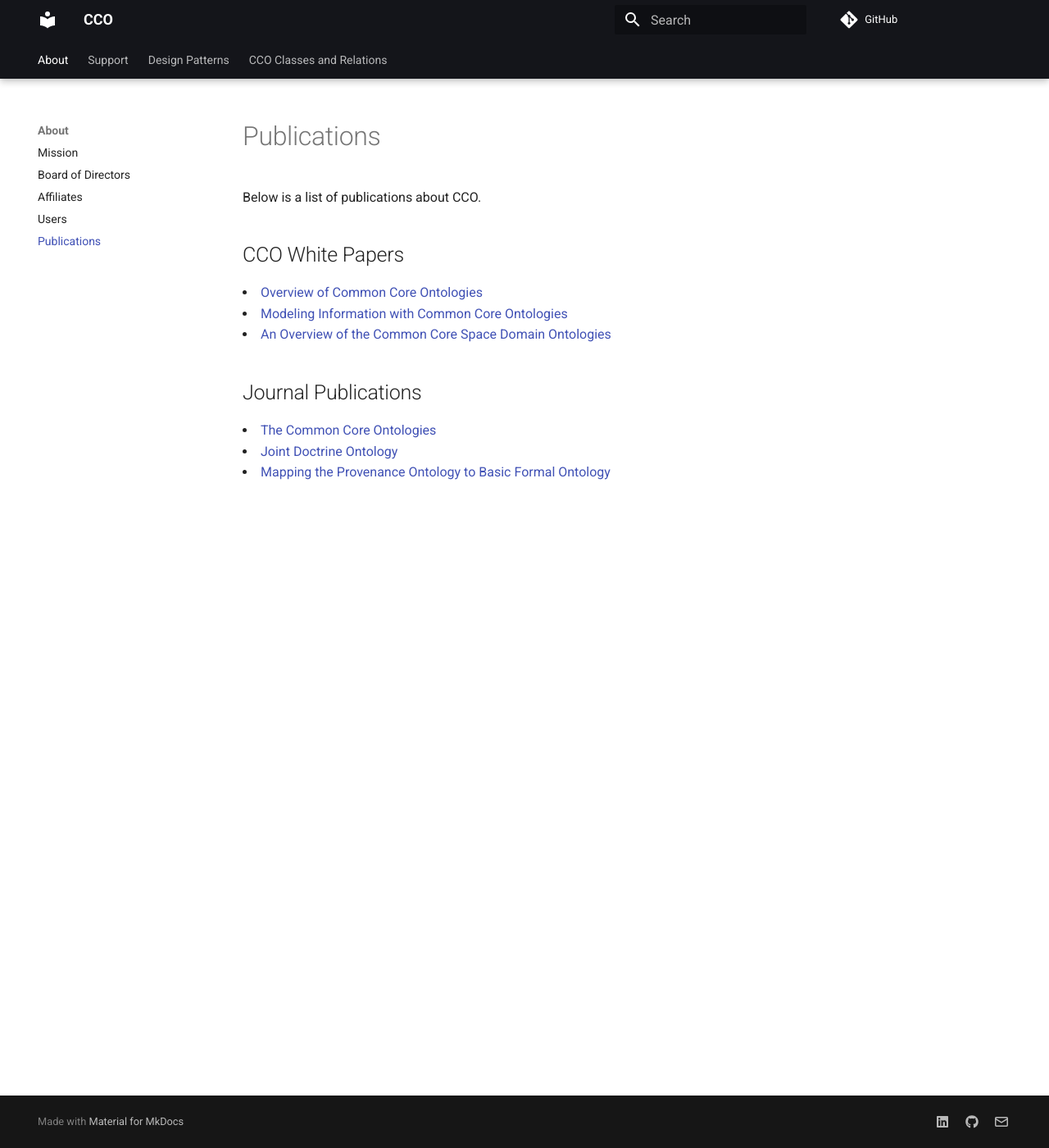
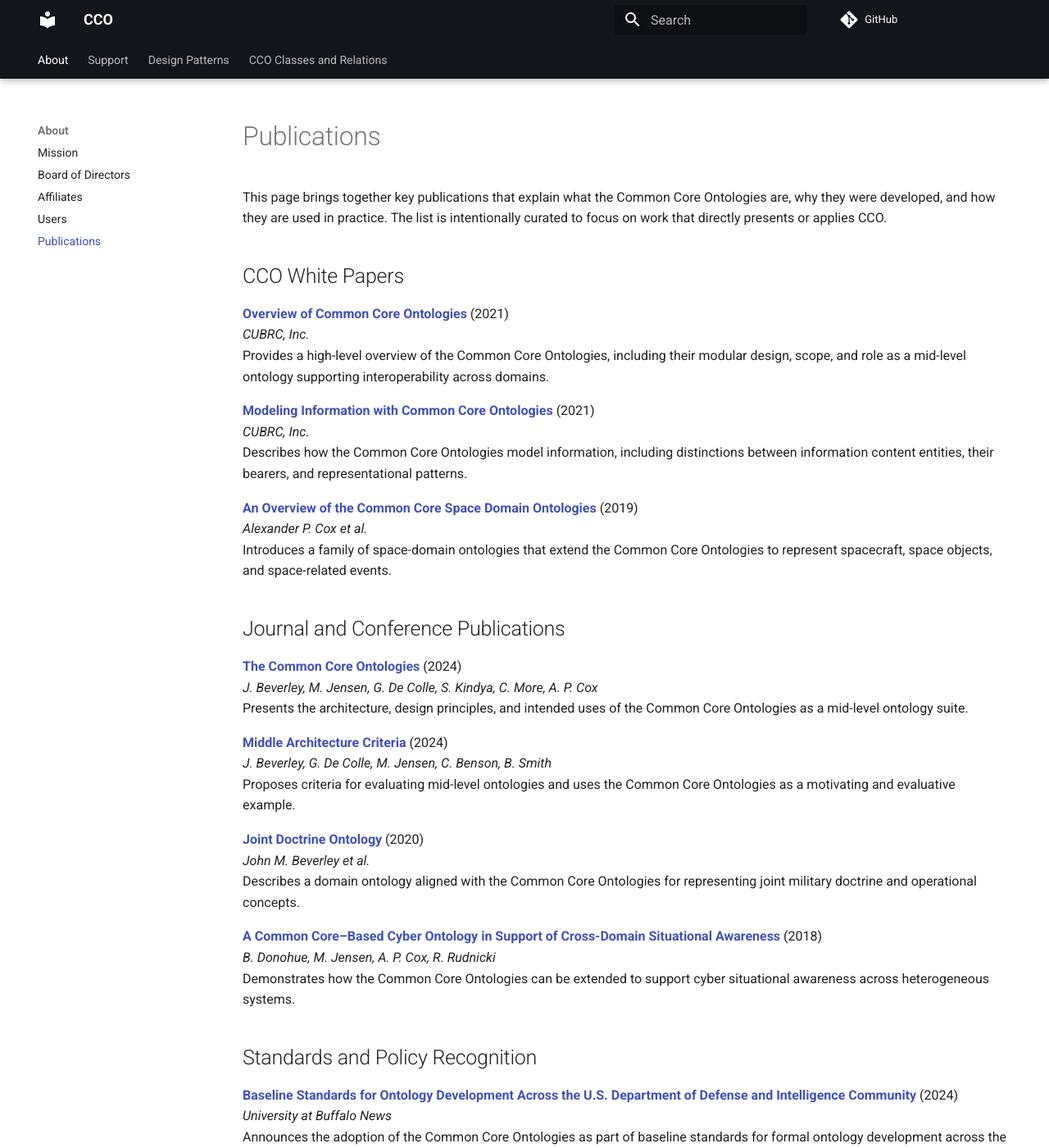
Before and after one commit to CommonCoreOntology/cco-webpage, an MkDocs documentation site: the page built from docs/publications.md, in a window 1280 px wide and 1400 px high. Shown: the whole window at 82% size. Built offline with MkDocs 1.6.1 and Material for MkDocs 9.7.7, drawn with Linux system fonts in a browser that asks for light colours; comment, search, counter and statistics services are not loaded; some of the changed text lies outside the part shown.

Commit message:
Update Publications page content for clarity and accessibility

```diff
--- a/docs/publications.md
+++ b/docs/publications.md
@@ -11,18 +11,98 @@
     </style>
 </head>
 <body>
-    <h1>Publications</h1>
-    <p>
-        Below is a list of publications about CCO.
-    </p>
-    <h2>CCO White Papers</h2>
-      <li><a href="https://www.nist.gov/system/files/documents/2021/10/14/nist-ai-rfi-cubrc_inc_004.pdf" class="custom-color">Overview of Common Core Ontologies</a></li>
-      <li><a href="https://www.nist.gov/system/files/documents/2021/10/14/nist-ai-rfi-cubrc_inc_003.pdf" class="custom-color">Modeling Information with Common Core Ontologies</a></li>
-      <li><a href="https://philarchive.org/archive/COXTSD-2" class="custom-color">An Overview of the Common Core Space Domain Ontologies</a></li>
-    <h2>Journal Publications</h2>
-      <li><a href="https://www.utwente.nl/en/eemcs/fois2024/resources/papers/jensen-et-al-the-common-core-ontologies.pdf" class="custom-color">The Common Core Ontologies</a></li>
-      <li><a href="https://philpapers.org/archive/MORJDO.pdf" class="custom-color">Joint Doctrine Ontology</a></li>
-      <li><a href="https://arxiv.org/pdf/2408.03866" class="custom-color">Mapping the Provenance Ontology to Basic Formal Ontology</a></li>
+
+<h1>Publications</h1>
+
+<p>
+  This page brings together key publications that explain what the Common Core Ontologies are, why they were developed, and how they are used in practice. The list is intentionally curated to focus on work that directly presents or applies CCO.
+</p>
+
+<h2>CCO White Papers</h2>
+
+<p>
+  <strong>
+    <a href="https://www.nist.gov/system/files/documents/2021/10/14/nist-ai-rfi-cubrc_inc_004.pdf" class="custom-color">
+      Overview of Common Core Ontologies
+    </a>
+  </strong> (2021)<br/>
+  <em>CUBRC, Inc.</em><br/>
+  Provides a high-level overview of the Common Core Ontologies, including their modular design, scope, and role as a mid-level ontology supporting interoperability across domains.
+</p>
+
+<p>
+  <strong>
+    <a href="https://www.nist.gov/system/files/documents/2021/10/14/nist-ai-rfi-cubrc_inc_003.pdf" class="custom-color">
+      Modeling Information with Common Core Ontologies
+    </a>
+  </strong> (2021)<br/>
+  <em>CUBRC, Inc.</em><br/>
+  Describes how the Common Core Ontologies model information, including distinctions between information content entities, their bearers, and representational patterns.
+</p>
+
+<p>
+  <strong>
+    <a href="https://philarchive.org/archive/COXTSD-2" class="custom-color">
+      An Overview of the Common Core Space Domain Ontologies
+    </a>
+  </strong> (2019)<br/>
+  <em>Alexander P. Cox et al.</em><br/>
+  Introduces a family of space-domain ontologies that extend the Common Core Ontologies to represent spacecraft, space objects, and space-related events.
+</p>
+
+<h2>Journal and Conference Publications</h2>
+
+<p>
+  <strong>
+    <a href="https://www.utwente.nl/en/eemcs/fois2024/resources/papers/jensen-et-al-the-common-core-ontologies.pdf" class="custom-color">
+      The Common Core Ontologies
+    </a>
+  </strong> (2024)<br/>
+  <em>J. Beverley, M. Jensen, G. De Colle, S. Kindya, C. More, A. P. Cox</em><br/>
+  Presents the architecture, design principles, and intended uses of the Common Core Ontologies as a mid-level ontology suite.
+</p>
+
+<p>
+  <strong>
+    <a href="https://arxiv.org/abs/2404.17757" class="custom-color">
+      Middle Architecture Criteria
+    </a>
+  </strong> (2024)<br/>
+  <em>J. Beverley, G. De Colle, M. Jensen, C. Benson, B. Smith</em><br/>
+  Proposes criteria for evaluating mid-level ontologies and uses the Common Core Ontologies as a motivating and evaluative example.
+</p>
+
+<p>
+  <strong>
+    <a href="https://philpapers.org/archive/MORJDO.pdf" class="custom-color">
+      Joint Doctrine Ontology
+    </a>
+  </strong> (2020)<br/>
+  <em>John M. Beverley et al.</em><br/>
+  Describes a domain ontology aligned with the Common Core Ontologies for representing joint military doctrine and operational concepts.
+</p>
+
+<p>
+  <strong>
+    <a href="https://www.spiedigitallibrary.org/conference-proceedings-of-spie/10635/2307719/A-common-core-based-cyber-ontology-in-support-of-cross/10.1117/12.2307719.short" class="custom-color">
+      A Common Core–Based Cyber Ontology in Support of Cross-Domain Situational Awareness
+    </a>
+  </strong> (2018)<br/>
+  <em>B. Donohue, M. Jensen, A. P. Cox, R. Rudnicki</em><br/>
+  Demonstrates how the Common Core Ontologies can be extended to support cyber situational awareness across heterogeneous systems.
+</p>
+
+<h2>Standards and Policy Recognition</h2>
+
+<p>
+  <strong>
+    <a href="https://www.buffalo.edu/ubnow/stories/2024/03/smith-ontology-standard.html" class="custom-color">
+      Baseline Standards for Ontology Development Across the U.S. Department of Defense and Intelligence Community
+    </a>
+  </strong> (2024)<br/>
+  <em>University at Buffalo News</em><br/>
+  Announces the adoption of the Common Core Ontologies as part of baseline standards for formal ontology development across the U.S. Department of Defense and Intelligence Community.
+</p>
 
 </body>
 </html>
```
